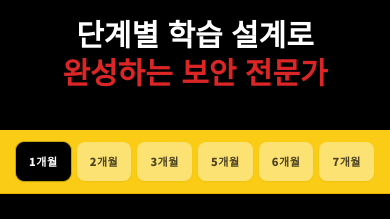
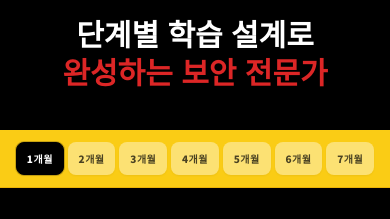
Before and after one commit to dvdkkk/cybersecurity-ktcloud-techup-wb, a React (Vite) app: page / in a window 390 px wide. Shown: the part 7845-8064 px from the top of the page. Built offline with nearby package versions, Linux system fonts and the light colour scheme; no server answers; grey boxes are pictures that could not be loaded.

Commit message:
feat: Add 4th month curriculum and adjust button spacing
Introduce the curriculum for the 4th month, focusing on advanced security projects and hackathons. Also, slightly adjust the horizontal gap for buttons in mobile view to improve layout consistency.

```diff
--- a/components/CourseSection.tsx
+++ b/components/CourseSection.tsx
@@ -48,6 +48,19 @@ const CURRICULUM_DATA = [
       { title: "심화 프로젝트", desc: "SIEM 활용 및 암호학 기반 보안 솔루션 구현, 팀 단위 복합 보안 시스템 설계 및 운영." },
       { title: "특강 2", desc: "현직자 초빙 심화 주제 특강." },
       { title: "취업 준비 역량 테스트 대비", desc: "역량 평가 및 피드백, 취업 전략 학습." }
+    ]
+  },
+  {
+    id: "month-4",
+    month: "4개월",
+    title: "심화 프로젝트 시작 및 해커톤",
+    desc: "고급 네트워크 및 클라우드 보안을 강화하며, 실시간 위협 탐지 및 대응 역량을 발전시킵니다.",
+    image: "https://images.unsplash.com/photo-1550751827-4bd374c3f58b?q=80&w=2940&auto=format&fit=crop",
+    subjects: [
+      { title: "심화 프로젝트", desc: "고급 네트워크 및 클라우드 보안을 강화하며, SIEM 활용과 암호학으로 설계된 보안 솔루션을 구현하여 실시간 위협 탐지 및 대응 역량을 발전시킵니다. 팀 단위로 협업하여 복합 보안 시스템을 설계하고 운영하며 심화된 실무 경험을 쌓습니다." },
+      { title: "해커톤", desc: "제한된 시간 내 팀별 아이디어 구상과 제품 설계를 진행하며 집중적인 협업을 통해 창의적 해결능력을 학습합니다." },
+      { title: "특강 3", desc: "기업 연사 또는 전문가를 초빙하여 사이버 보안 사례와 과정에 필요한 심화 주제를 다루는 특강을 진행합니다." },
+      { title: "취업 준비 역량 테스트 대비", desc: "매월 과정 별 역량 평가 및 피드백을 진행합니다. 최신 구직 동향 및 사례를 연구하며, 자기 PR을 위한 효과적인 취업 전략을 학습합니다." }
     ]
   },
   {
@@ -182,7 +195,7 @@ export const CourseSection: React.FC = () => {
               <div
                  ref={scrollContainerRef}
                  // 모바일에서 flex-row + 버튼 flex-1을 사용하여 모든 버튼을 한 줄에 균등 배치
-                 className={`flex ${isMobile ? 'flex-row w-full py-3 gap-1.5' : 'flex-col gap-2'}`}
+                 className={`flex ${isMobile ? 'flex-row w-full py-3 gap-1' : 'flex-col gap-2'}`}
               >
                 {CURRICULUM_DATA.map((item) => (
                   <button
@@ -192,7 +205,7 @@ export const CourseSection: React.FC = () => {
                     className={`
                       relative group flex items-center transition-all duration-300 border whitespace-nowrap
                       ${isMobile
-                        ? 'flex-1 justify-center text-[11px] py-2.5 px-0 rounded-lg shadow-sm font-bold' // 모바일: 꽉 찬 너비, 작은 폰트, 중앙 정렬
+                        ? 'flex-1 justify-center text-[10px] py-2 px-0 rounded-lg shadow-sm font-bold' // 모바일: 꽉 찬 너비, 작은 폰트, 중앙 정렬
                         : 'w-full gap-3 px-4 py-3 rounded-xl text-left' // PC: 기존 스타일 유지
                       }
                       ${activeId === item.id
```
